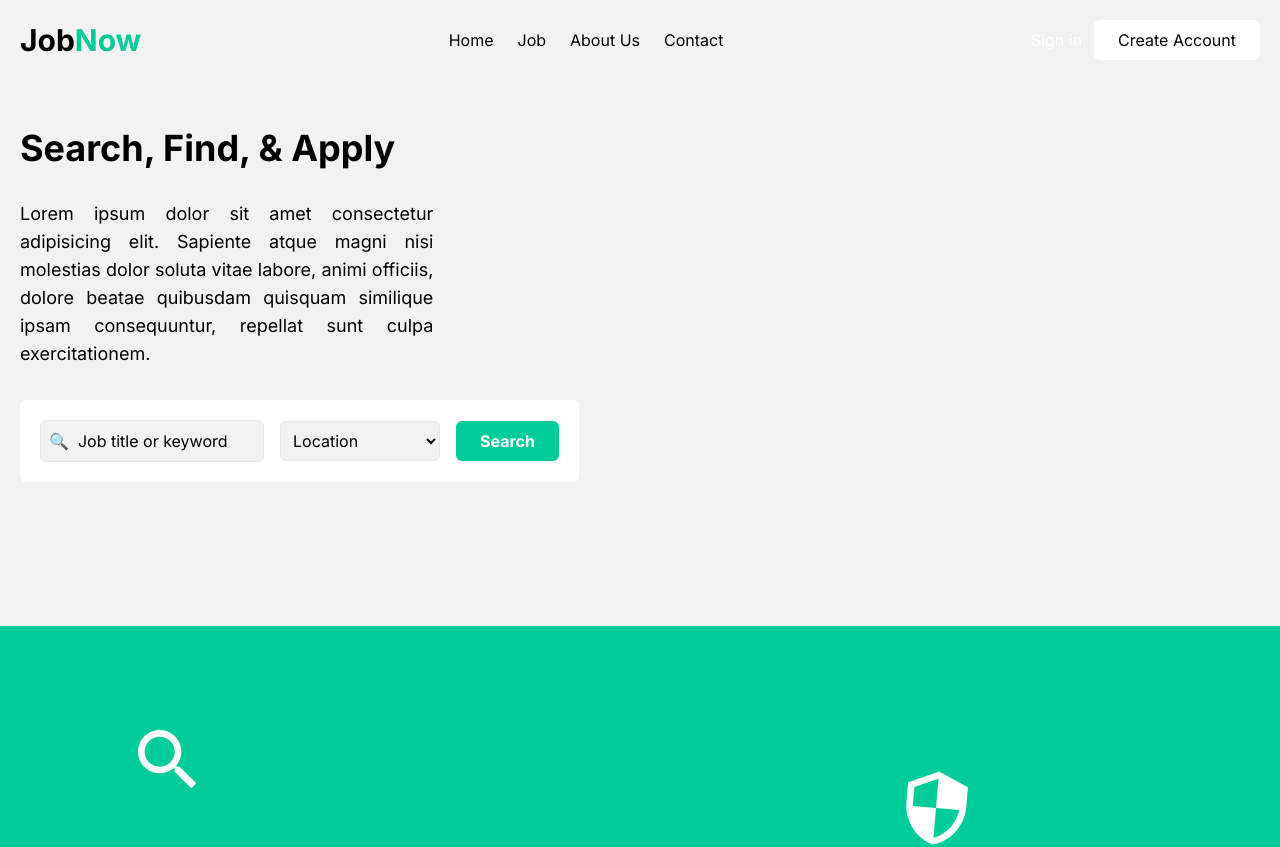
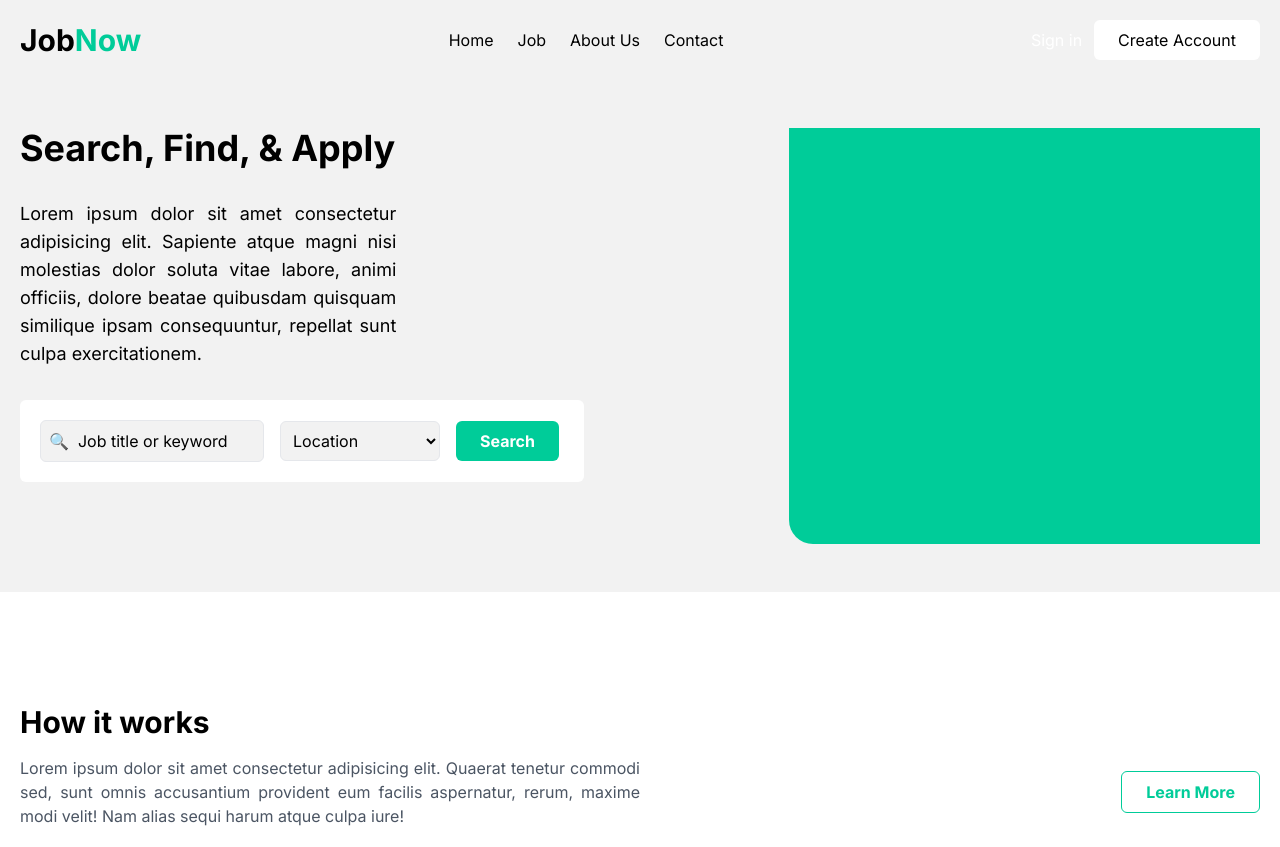
Before and after one commit to MohammedElHabach/CreoHub-Intership-Frontend-Week-3, a Next.js app: page / in a window 1280 px wide. Shown: the top 847 px of the page. Built offline with nearby package versions, Linux system fonts and the light colour scheme.

Commit message:
editing hero section

```diff
--- a/src/components/Footer.js
+++ b/src/components/Footer.js
@@ -12,12 +12,12 @@ const Footer = () => {
             <div className='flex gap-y-7 gap-x-5'>
                 {/* left div */}
                 <div className='flex flex-col  gap-5 mt-32 py-4 md:grid md:grid-cols-3  md:gap-x-16 '>
-                    <div className='flex flex-col md:mt-4 '>
+                    <div className='flex flex-col md:mt-4 cursor-default'>
                         <h2 className=' font-bold text-3xl pb-3 text-black'>Job<span className='text-white'>Now</span></h2>
                         <p className=' w-3/4   text-white'>Lorem ipsum dolor sit amet consectetur adipisicing elit. Mollitia quam modi delectus maxime maiores? Iure dignissimos iste eligendi.</p>
                     </div>
 
-                    <div className='text-white flex flex-col gap-y-2 mt-4 '>
+                    <div className='cursor-default text-white flex flex-col gap-y-2 mt-4 '>
                         <h2 className='text-3xl pb-3 font-bold '>Company</h2>
                         <p>Address : 123 Fifth Avenue,New York - 1060,USA</p>
                         <p>Call Us : +(1600) 456 7890</p>
@@ -34,7 +34,7 @@ const Footer = () => {
                             <LinkedInIcon sx={{fontSize:"2rem"}}/>
                         </div>
                     </div>
-                    <div className='flex-col mt-4 gap-y-4 text-white  hidden md:flex md:ml-8 lg:ml-16 xl:ml-20'>
+                    <div className=' cursor-default flex-col mt-4 gap-y-4 text-white  hidden md:flex md:ml-8 lg:ml-16 xl:ml-20'>
                         <h2 className='font-bold text-3xl '>Pages</h2>
                         <div className='flex '>
                             <KeyboardArrowRightIcon/>
--- a/src/components/HeroSection.js
+++ b/src/components/HeroSection.js
@@ -7,22 +7,26 @@ const HeroSection = () => {
 
   return (
     <section id='hero' className='md:bg-grayBg ' >
-        <div className='xl:container px-5 mx-auto pt-12  '>
-          <div className='flex flex-col   md:items-start items-center space-y-8'>
-            <h1 className='text-4xl font-bold text-center '>Search, Find, & Apply</h1>
-            <p className='text-center  md:text-justify md:w-1/3 md:text-lg     '>Lorem ipsum dolor sit amet consectetur adipisicing elit. Sapiente atque magni nisi molestias dolor soluta vitae labore, animi officiis, dolore beatae quibusdam quisquam similique ipsam consequuntur, repellat sunt culpa exercitationem.</p>
+        <div className='xl:container px-5 mx-auto py-12  '>
+          <div className='flex flex-col   md:items-start items-center  md:flex-row md:gap-x-4'>
+            <div className='space-y-8'>
+              <h1 className='text-4xl font-bold text-center md:text-left '>Search, Find, & Apply</h1>
+              <p className='text-center  md:text-justify md:w-1/2 md:text-lg     '>Lorem ipsum dolor sit amet consectetur adipisicing elit. Sapiente atque magni nisi molestias dolor soluta vitae labore, animi officiis, dolore beatae quibusdam quisquam similique ipsam consequuntur, repellat sunt culpa exercitationem.</p>
 
-            <div className='  flex flex-wrap gap-y-6 justify-center items-center space-x-4 md:bg-white md:p-5 md:rounded-md '>
-                <input placeholder="&#128269;  Job title or keyword" type="text" className=' bg-grayBg p-2 w-56 rounded-md border focus:outline-black  placeholder:text-black' />
-                <select className=' bg-grayBg p-2 w-40 rounded-md border focus:outline-black '>
-                    <option disabled selected hidden value="">Location</option>
-                </select>
-                <button className='px-6 py-2 rounded-md font-bold bg-greenBg text-white'>Search</button>
+              <div className='  flex flex-wrap gap-y-6 justify-center items-center space-x-4 md:bg-white md:p-5 md:rounded-md  md:justify-start md:w-3/4  '>
+                  <input placeholder="&#128269;  Job title or keyword" type="text" className=' bg-grayBg p-2 w-56 rounded-md border focus:outline-black  placeholder:text-black' />
+                  <select className=' bg-grayBg p-2 w-40 rounded-md border focus:outline-black '>
+                      <option disabled selected hidden value="">Location</option>
+                  </select>
+                  <button className='px-6 py-2 rounded-md font-bold bg-greenBg text-white'>Search</button>
+              </div>
             </div>
+
+            <div  className='bg-greenBg w-full py-52 hidden md:flex rounded-bl-3xl'></div>
           </div>
 
         </div>
-        <div className='bg-greenBg mt-36 py-52'>
+        <div className='bg-greenBg mt-12 py-52 md:hidden'>
             <SearchIcon sx={{color:"white",fontSize:"5rem",position:"absolute",top:"45rem",left:"10%"}}/>
             <SignalCellularAltIcon sx={{color:"white",fontSize:"5rem",position:"absolute",top:"54rem",left:"7%",transform: 'rotate(5deg)'}}/>
             <SecurityIcon sx={{color:"white",fontSize:"5rem",position:"absolute",top:"48rem",left:"70%",transform: 'rotate(5deg)'}}/> <br />
--- a/src/components/Navbar.js
+++ b/src/components/Navbar.js
@@ -19,7 +19,7 @@ const Navbar = () => {
                     <Link href="/">Contact</Link>
                 </div>
 
-                <div className='hidden md:flex space-x-3'>
+                <div className='hidden md:flex space-x-3 '>
                     <button className='text-white'>Sign in</button>
                     <button className='text-black bg-white px-6 py-2 rounded-md'>Create Account</button>
                 </div>
```
